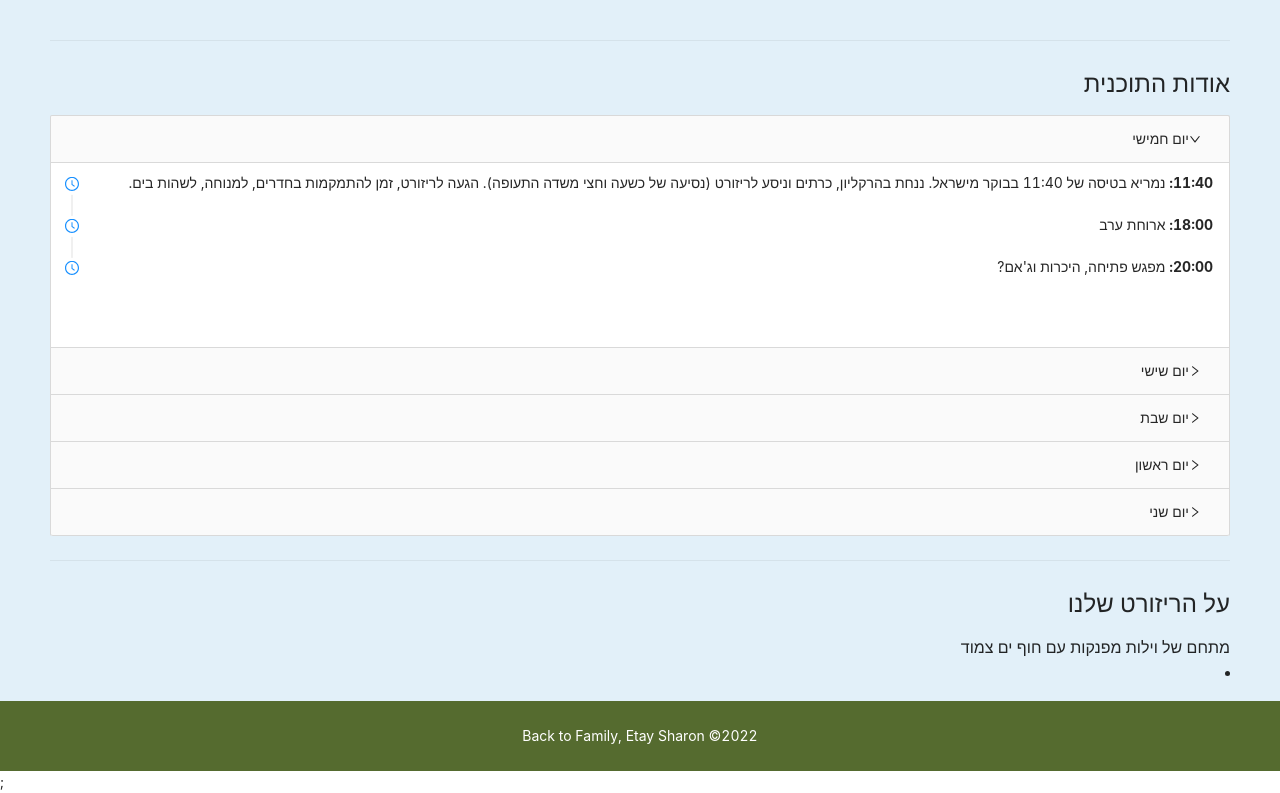
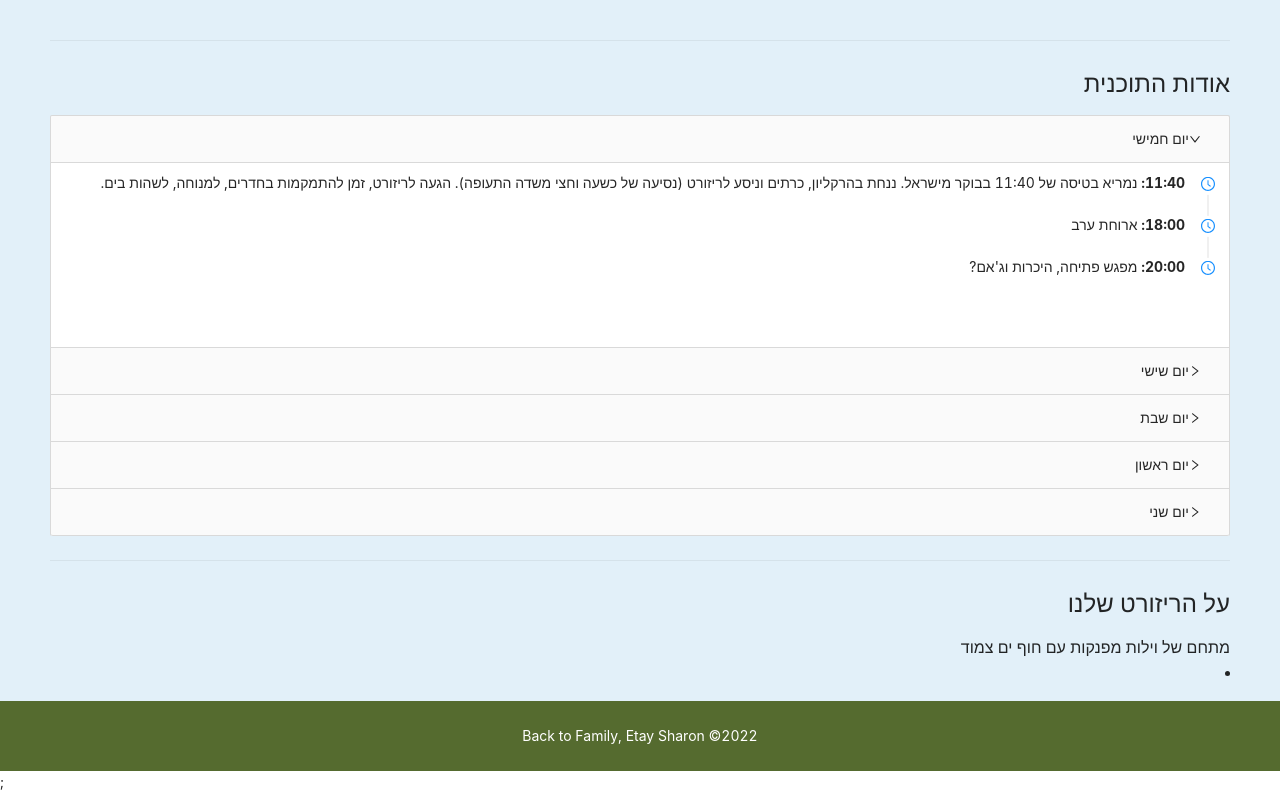
Before and after one commit to omergdalia/back-to-family, a React (Create React App) app: page / in a window 1280 px wide. Shown: the part 1272-2065 px from the top of the page. Built offline with nearby package versions, Linux system fonts and the light colour scheme.

Commit message:
Solve program alignment to right

```diff
--- a/src/App.css
+++ b/src/App.css
@@ -33,3 +33,7 @@
 #workshop-page .ant-image {
   display: unset;
 }
+
+.ant-timeline-item-content {
+  margin: 0px 2em !important;
+}
--- a/src/components/workshops/SeminarProgram.js
+++ b/src/components/workshops/SeminarProgram.js
@@ -7,7 +7,7 @@ import programs from './programs.json';
 const { Panel } = Collapse;
 
 const DayProgram = ({activities}) => {
-    return <Timeline>
+    return <Timeline mode="right">
         {activities.map(({time, details}) => (
             <Timeline.Item dot={<ClockCircleOutlined className="timeline-clock-icon" fontSize/>} color="blue">
                 <b>{time}: </b>
```
